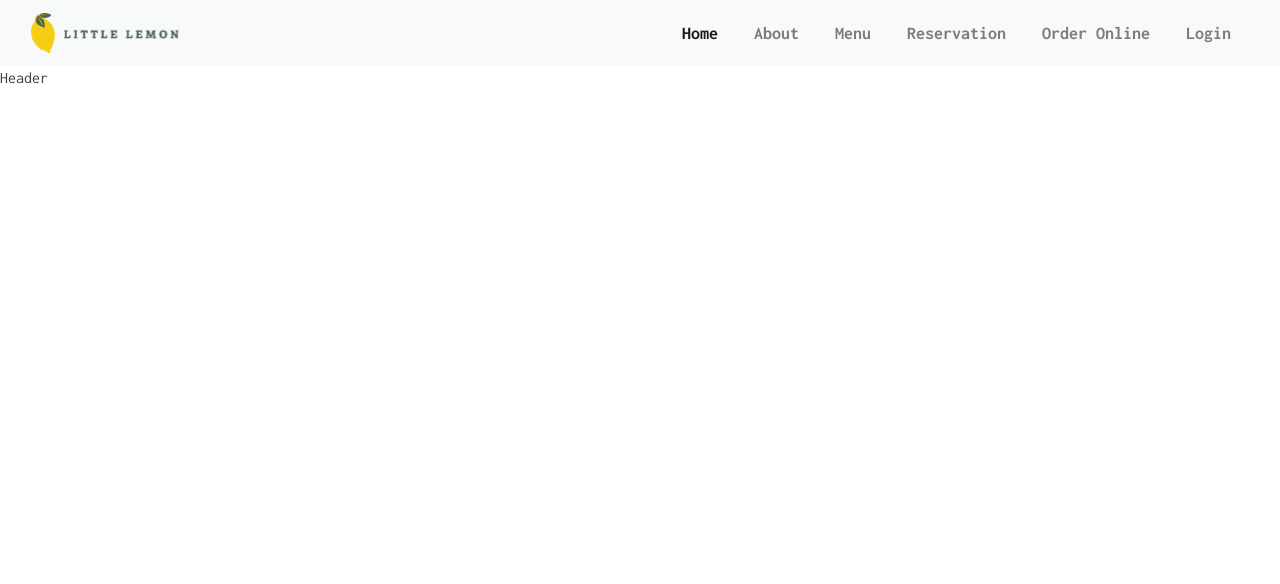
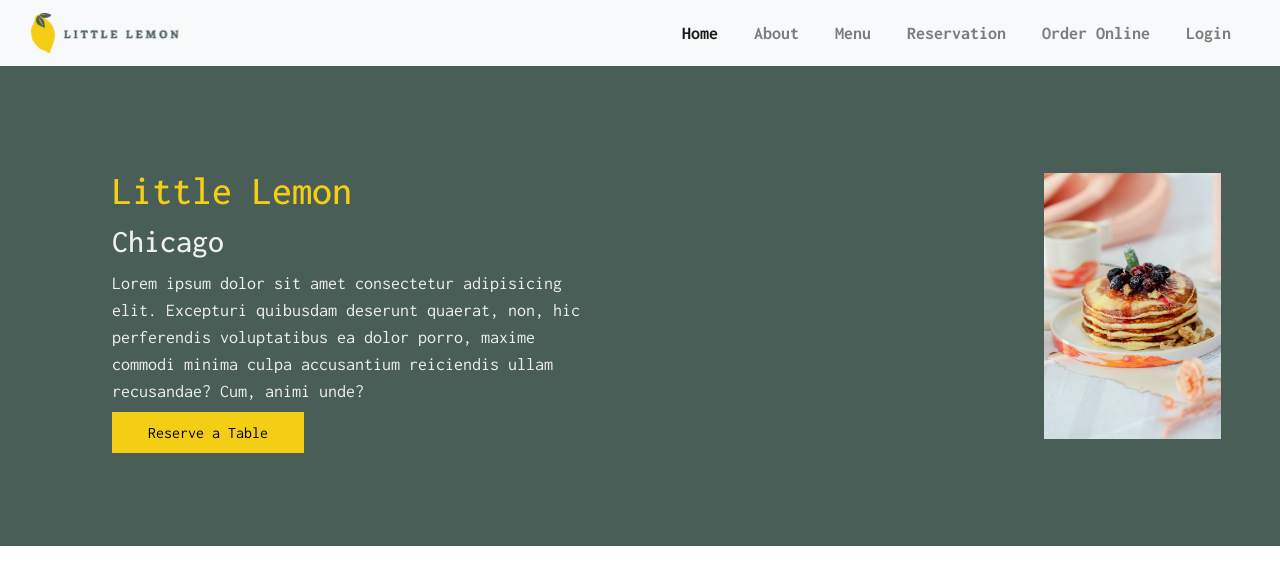
Before and after one commit to tanzimr8/little-lemon-website, a React (Create React App) app: page / in a window 1280 px wide. Shown: the top 584 px of the page. Built offline with nearby package versions, Linux system fonts and the light colour scheme.

Commit message:
Header UI

```diff
--- a/src/App.css
+++ b/src/App.css
@@ -11,7 +11,17 @@ body{
   font-family: var(--font);
   color: var(--text-color);
 }
-
+.cta{
+  background-color: var(--secondary);
+  padding: 12px 36px;
+  color: var(--dark);
+  margin: 5px 0px!important;
+  text-decoration: none!important;
+}
+.cta:hover{
+  background-color: var(--dark);
+  color: var(--light);
+}
 /* NAVBAR CSS */
 nav .navbar-nav li a{
   margin: 0 10px;
@@ -27,3 +37,34 @@ nav .navbar-nav li a:active{
 nav .navbar-nav li a:hover{
   color: var(--primary);
 }
+header{
+  min-height: 60vh;
+  background-color: var(--primary);
+  display: flex;
+  justify-content: space-around;
+  align-items: center;
+}
+.header-content{
+  padding: 20px 7rem;
+}
+.header-content h1{
+  color: var(--secondary);
+}
+.header-content h2{
+  color: var(--light);
+}
+.header-content p{
+  color: var(--light);
+  font-size: 18px;
+  width: 60%;
+
+}
+
+.header-image{
+  position: relative;
+}
+.header-image img{
+  width: 90%;
+  padding: 2rem;
+
+}
--- a/src/App.js
+++ b/src/App.js
@@ -5,13 +5,11 @@ import Nav from './components/shared/Nav'
 function App() {
   return (
     <>
-    <Nav/>
-
-    <Routes>
+      <Nav/>
+      <Routes>
         <Route path="/" element={<Homepage/>}>
         </Route>
       </Routes>
-
     </>
   );
 }
--- a/src/components/Homepage/Header.jsx
+++ b/src/components/Homepage/Header.jsx
@@ -1,10 +1,19 @@
 import React from 'react'
-
+import { Link } from 'react-router-dom';
+import Image from './../../images/header-image.jpg'
 const Header = () => {
   return (
-    <>
-     Header
-    </>
+    <header>
+      <div className="header-content">
+        <h1>Little Lemon</h1>
+        <h2>Chicago</h2>
+        <p >Lorem ipsum dolor sit amet consectetur adipisicing elit. Excepturi quibusdam deserunt quaerat, non, hic perferendis voluptatibus ea dolor porro, maxime commodi minima culpa accusantium reiciendis ullam recusandae? Cum, animi unde?</p>
+        <Link to='/' className="cta btn-reserve">Reserve a Table</Link>
+      </div>
+      <div className="header-image">
+        <img src={Image} alt='restaurant food'/>
+      </div>
+    </header>
   )
 }
 
```
Also changed, not shown: src/images/header-image.jpg (added), src/images/header-image.webp (added).
